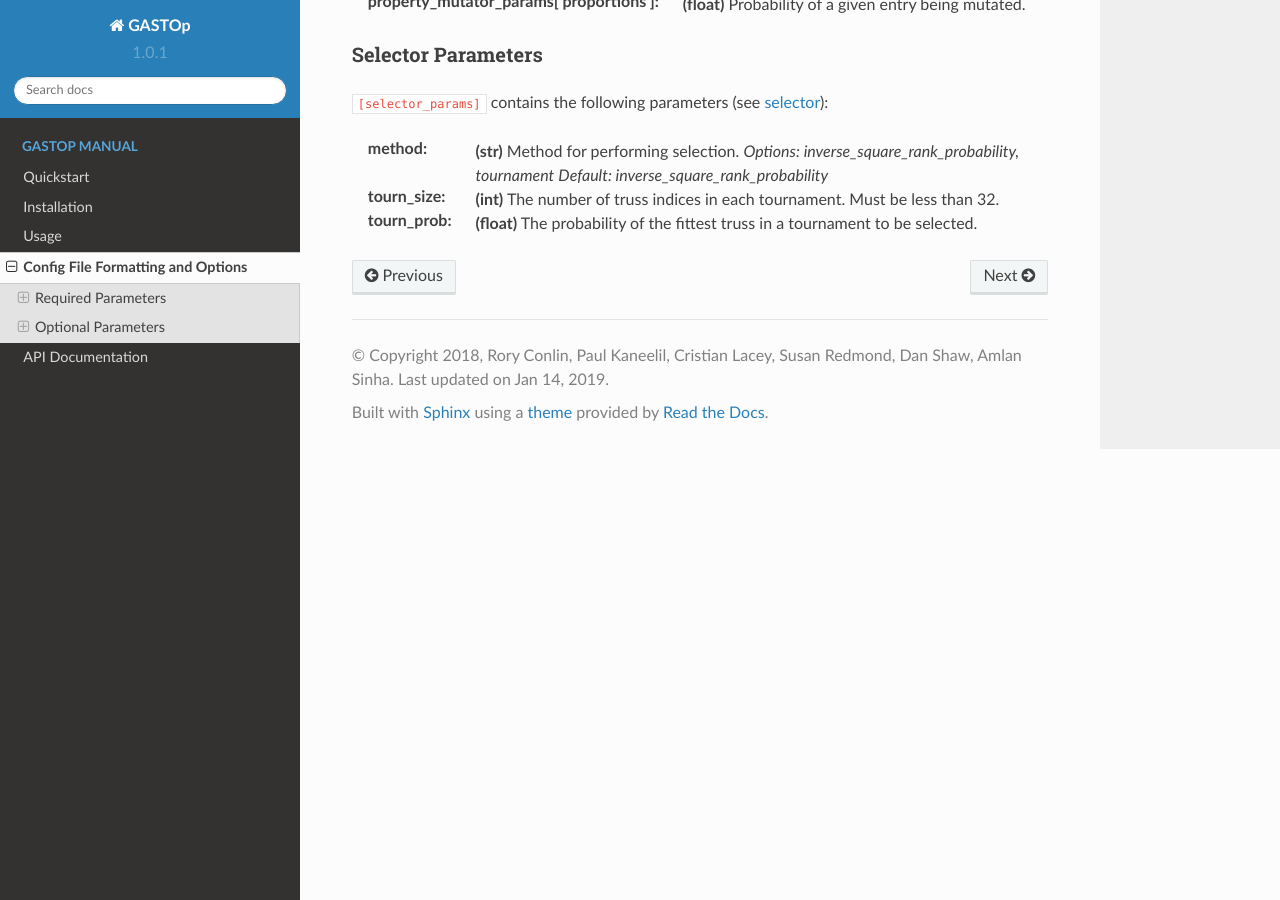
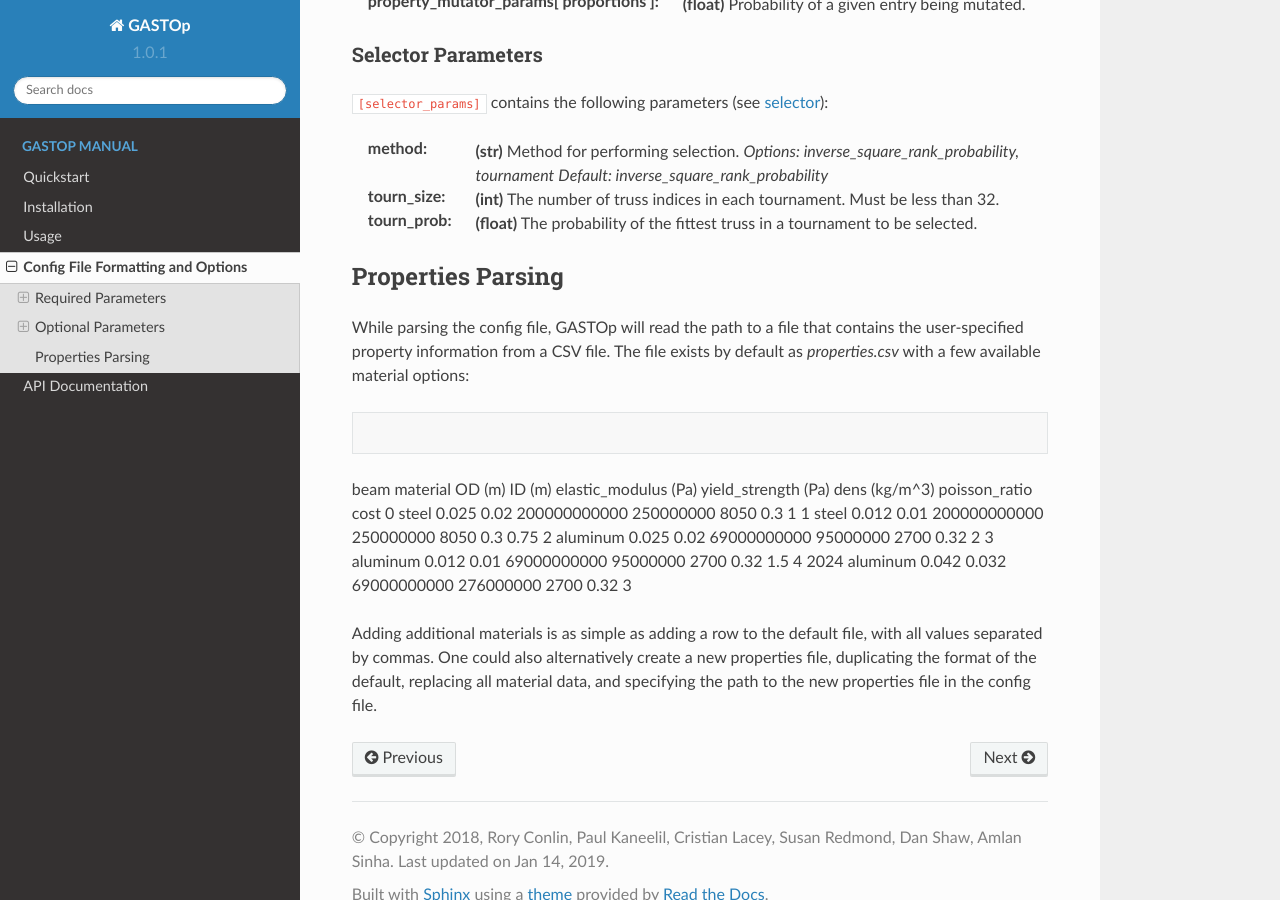
Before and after one commit to f0uriest/GASTOp, a Sphinx documentation site: the page built from docs/config_file_format.rst, in a window 1280 px wide and 900 px high, scrolled down 3907 px. Built offline with Sphinx 7.4.7 and the Read the Docs theme 2.0.0, drawn with Linux system fonts in a browser that asks for light colours.

Commit message:
Update config_file_format.rst

```diff
--- a/docs/config_file_format.rst
+++ b/docs/config_file_format.rst
@@ -167,3 +167,19 @@ Selector Parameters
 :method: **(str)** Method for performing selection. *Options: inverse_square_rank_probability, tournament* *Default: inverse_square_rank_probability*
 :tourn_size: **(int)** The number of truss indices in each tournament. Must be less than 32.
 :tourn_prob: **(float)** The probability of the fittest truss in a tournament to be selected.
+
+Properties Parsing
+******************
+While parsing the config file, GASTOp will read the path to a file that contains the user-specified property information from a CSV file. The file exists by default as `properties.csv` with a few available material options:
+
+.. code-block:: python
+
+beam	material	OD (m)	   ID (m)    elastic_modulus (Pa)	yield_strength (Pa)	dens (kg/m^3)	poisson_ratio	cost
+0	steel	       0.025	   0.02      200000000000	       250000000	       8050	       0.3	       1
+1	steel	       0.012	   0.01      200000000000	       250000000	       8050	       0.3	       0.75
+2	aluminum	0.025	   0.02      69000000000	       95000000	       2700	       0.32	       2
+3	aluminum	0.012	   0.01      69000000000	       95000000	       2700	       0.32	       1.5
+4	2024 aluminum	0.042	   0.032     69000000000	       276000000	       2700	       0.32	       3
+
+
+Adding additional materials is as simple as adding a row to the default file, with all values separated by commas. One could also alternatively create a new properties file, duplicating the format of the default, replacing all material data, and specifying the path to the new properties file in the config file.
```
